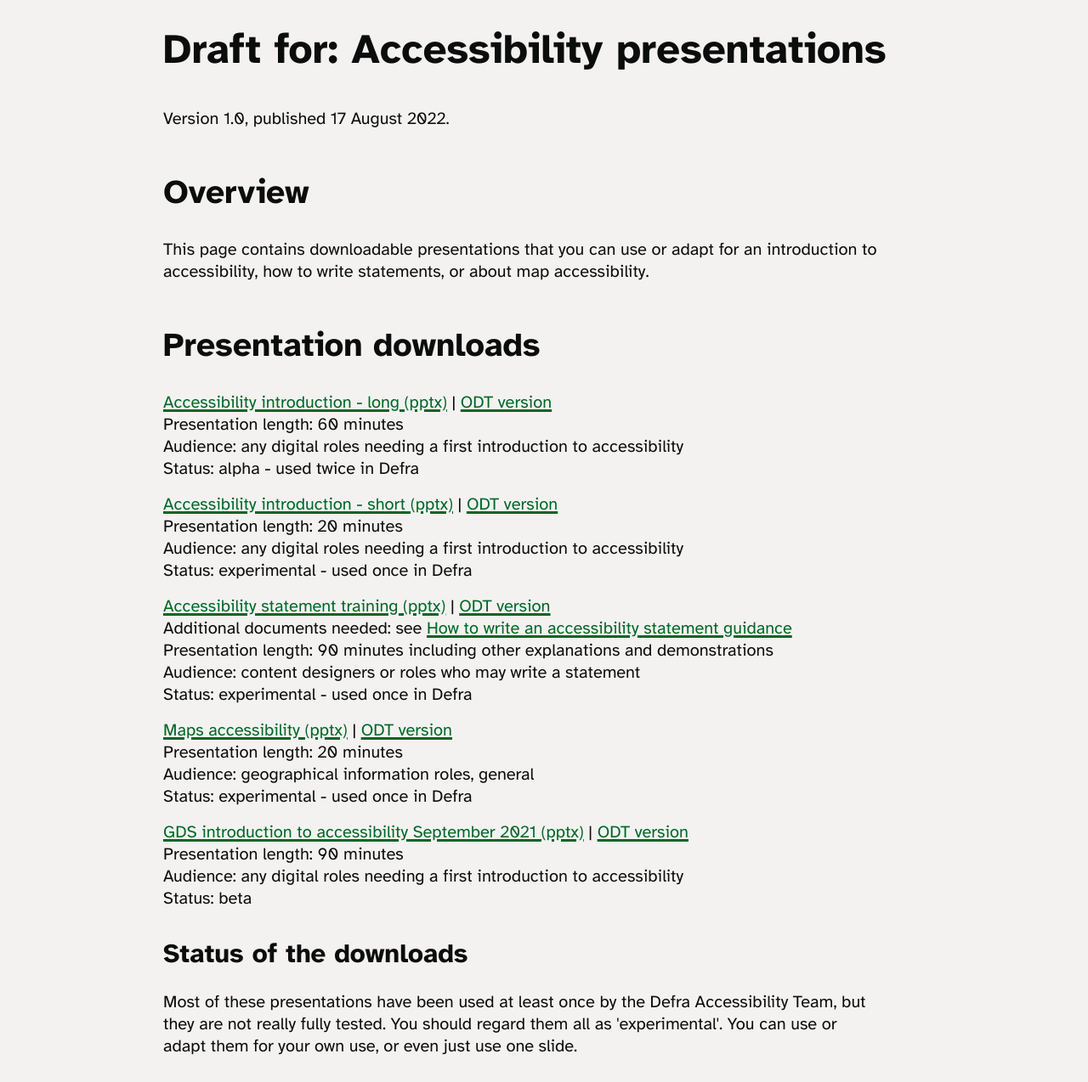
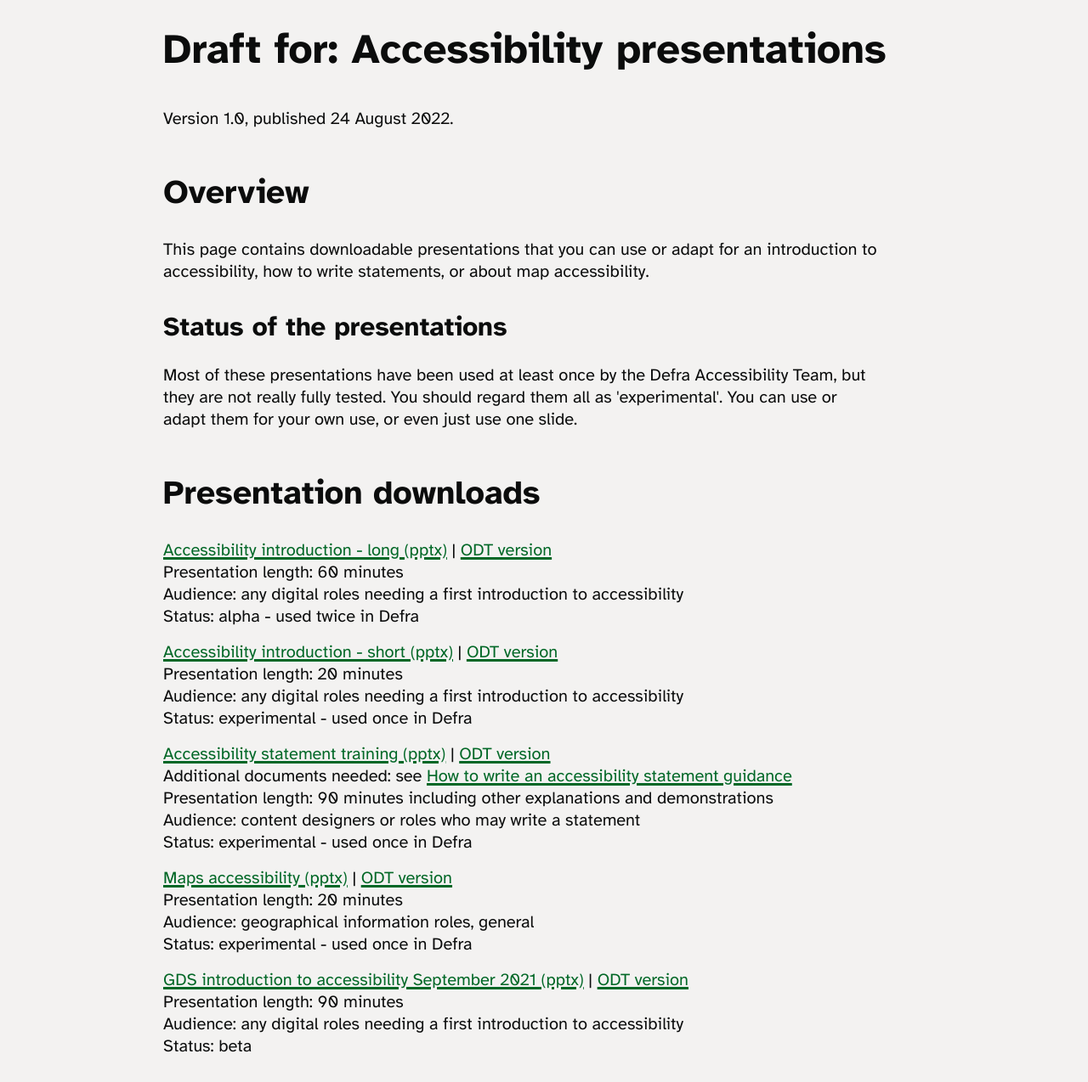
Before and after one commit to defra-design/accessibility, an Eleventy site: page src/resources/content/accessibility-presentations.md in a window 1280 px wide. Shown: the part 66-1340 px from the top of the page at 85% size. Built offline with nearby package versions, Linux system fonts and the light colour scheme; Eleventy itself is replaced by a stand-in of ours; files that its build step writes are made by us from their sources; a web font is replaced by a local one.

Commit message:
Move status to top

```diff
--- a/src/resources/content/accessibility-presentations.md
+++ b/src/resources/content/accessibility-presentations.md
@@ -3,7 +3,7 @@ title: Accessibility presentations
 summary: Accessibility presentations that you can use or adapt for an introduction to accessibility, how to write statements, or about maps.
 author: ["Defra accessibility team"]
 version: "1.0"
-publishedDate: 2022-08-17
+publishedDate: 2022-08-24
 status: draft
 tags:
   - research
@@ -13,6 +13,12 @@ tags:
 ## Overview
 
 This page contains downloadable presentations that you can use or adapt for an introduction to accessibility, how to write statements, or about map accessibility.
+
+
+### Status of the presentations
+
+Most of these presentations have been used at least once by the Defra Accessibility Team, but they are not really fully tested. You should regard them all as 'experimental'. You can use or adapt them for your own use, or even just use one slide.
+
 
 ## Presentation downloads
 
@@ -47,9 +53,6 @@ Presentation length: 90 minutes<br>
 Audience: any digital roles needing a first introduction to accessibility<br>
 Status: beta
 
-### Status of the downloads
-
-Most of these presentations have been used at least once by the Defra Accessibility Team, but they are not really fully tested. You should regard them all as 'experimental'. You can use or adapt them for your own use, or even just use one slide.
 
 ### Accessibility of the presentations
 
```
